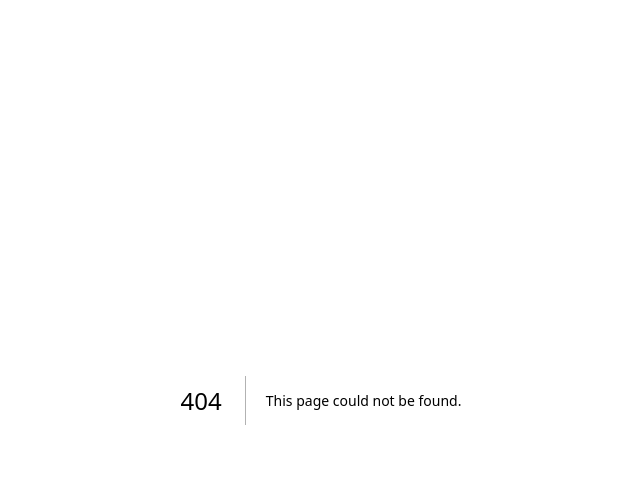
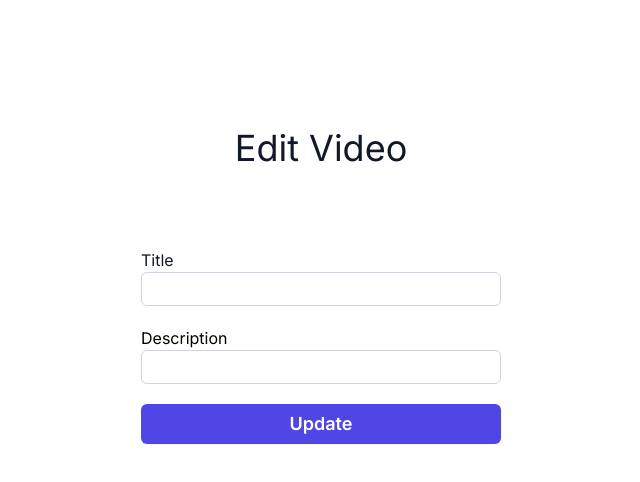
Before and after one commit to omarwahbi/hurryAppFront, a Next.js app: page /edit in a window 1280 px wide. Before the commit this address had no page. Shown: the top 482 px of the page, without its empty margins (319-959 px from the left). Built offline with nearby package versions, Linux system fonts and the light colour scheme.

Commit message:
ADD: edit page

```diff
--- /dev/null
+++ b/src/app/edit/page.js
@@ -0,0 +1,52 @@
+"use client";
+
+import { useRef, useState } from "react";
+
+function UploadPage() {
+
+   const [error, setError] = useState("");
+   const [isLoading, setIsLoading] = useState(false);
+
+   function handleSubmit(e) {
+      e.preventDefault();
+
+      setIsLoading(true);
+
+      const title = e.target[1].value;
+      const description = e.target[3].value;
+
+      if (!title) {
+         setError("No title uploaded!");
+         setIsLoading(false);
+      }
+
+      if (!description) {
+         setError("No description uploaded!");
+         setIsLoading(false);
+      }
+
+      // edit data
+
+   }
+
+   return <>
+      <div className="mt-32 mx-auto max-w-[400px]">
+         <h1 className="mx-auto mb-20 w-fit text-4xl text-gray-900">Edit Video</h1>
+         <div className="mx-5">
+            <form onSubmit={handleSubmit}>
+               <label htmlFor="title" className="w-fit block text-gray-900">Title</label>
+               <input type="text" name="title" id="title" className="px-2 py-1 mb-5 block border-[1px] rounded-md w-full border-gray-300 focus:border-gray-500 active:border-gray-500 focus:outline-none active:outline-none " />
+               <label htmlFor="description" className="w-fit block">Description</label>
+               <input type="text" name="description" id="description" className="px-2 py-1 block mb-5 border-[1px] rounded-md w-full border-gray-300 focus:border-gray-500 active:border-gray-500 focus:outline-none active:outline-none" />
+               <button type="submit" className="flex w-full text-lg justify-center rounded-md bg-indigo-600 px-3 py-2 font-semibold leading-6 text-white shadow-sm hover:bg-indigo-500 focus-visible:outline focus-visible:outline-2 focus-visible:outline-offset-2 focus-visible:outline-indigo-600">
+                  Update
+               </button>
+            </form>
+            <p>{ isLoading && "Loading..." }</p>
+            <p className="text-red-500">{ error }</p>
+         </div>
+      </div>
+   </>;
+}
+
+export default UploadPage;
```
